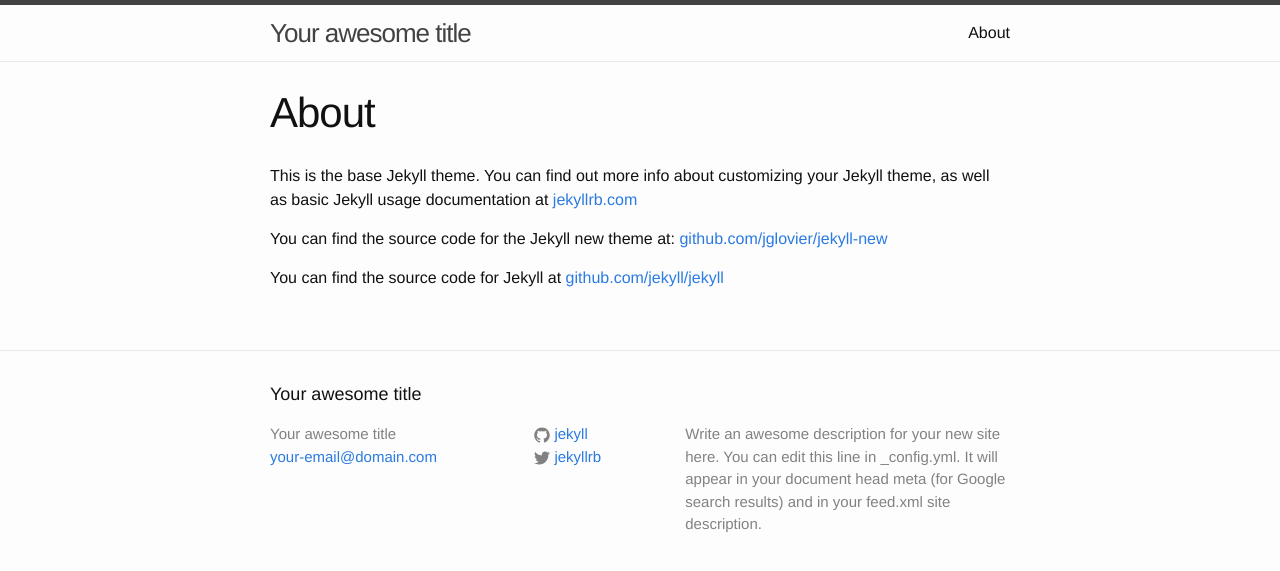
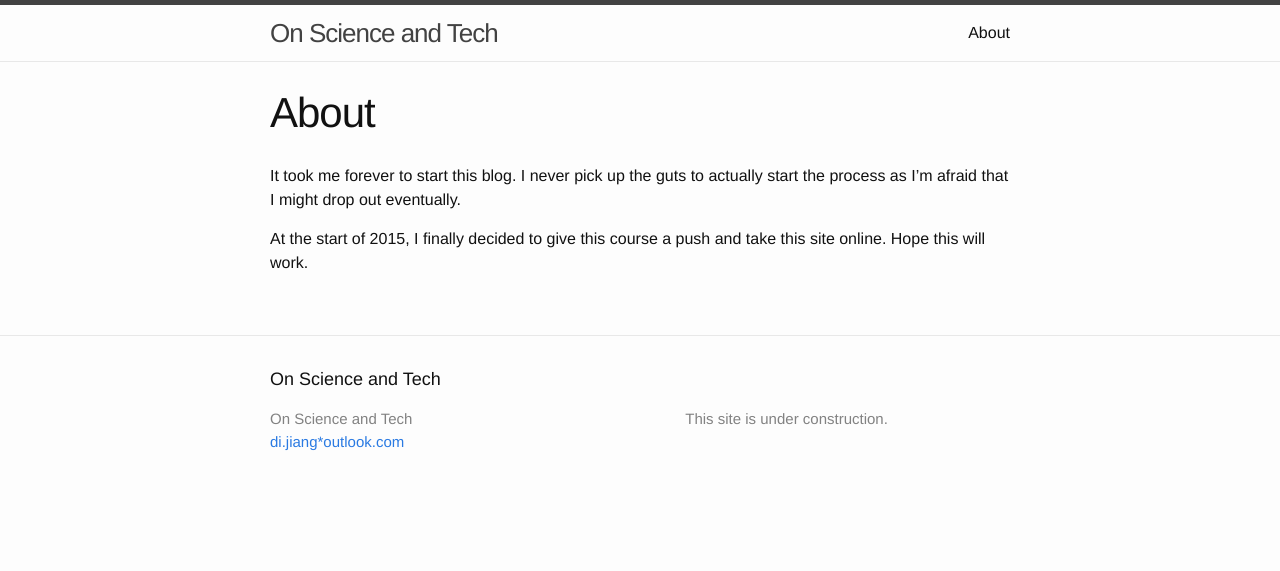
Before and after one commit to deene/deene.github.io, a Jekyll site: the page built from about.md, in a window 1280 px wide. Shown: the top 571 px of the page. Built offline with Jekyll 4.4.1, drawn with Linux system fonts in a browser that asks for light colours.

```diff
--- a/_config.yml
+++ b/_config.yml
@@ -1,14 +1,12 @@
 # Site settings
-title: Your awesome title
-email: your-email@domain.com
+title: On Science and Tech
+email: di.jiang*outlook.com
 description: > # this means to ignore newlines until "baseurl:"
-  Write an awesome description for your new site here. You can edit this
-  line in _config.yml. It will appear in your document head meta (for
-  Google search results) and in your feed.xml site description.
+  This site is under construction.
 baseurl: "" # the subpath of your site, e.g. /blog/
-url: "http://yourdomain.com" # the base hostname & protocol for your site
-twitter_username: jekyllrb
-github_username:  jekyll
+url: "http://deene.github.io" # the base hostname & protocol for your site
+twitter_username:
+github_username:
 
 # Build settings
 markdown: kramdown
--- a/about.md
+++ b/about.md
@@ -4,8 +4,6 @@ title: About
 permalink: /about/
 ---
 
-This is the base Jekyll theme. You can find out more info about customizing your Jekyll theme, as well as basic Jekyll usage documentation at [jekyllrb.com](http://jekyllrb.com/)
+It took me forever to start this blog. I never pick up the guts to actually start the process as I'm afraid that I might drop out eventually.
 
-You can find the source code for the Jekyll new theme at: [github.com/jglovier/jekyll-new](https://github.com/jglovier/jekyll-new)
-
-You can find the source code for Jekyll at [github.com/jekyll/jekyll](https://github.com/jekyll/jekyll)
+At the start of 2015, I finally decided to give this course a push and take this site online. Hope this will work.
```
Also changed, not shown: _drafts/2015-01-04-taste-of-open-access--part-1--how-to-download-data-from-nature.md (added, +87 -0 lines), _drafts/2015-01-04-taste-of-open-access--part-2--how-to-count-the-words.md (added, +29 -0 lines), _drafts/2015-01-04-taste-of-open-access--part-3--data-analysis.md (added, +18 -0 lines), _posts/2015-01-03-first-entry.md (deleted, +0 -18 lines), _posts/2015-01-03-welcome-to-jekyll.markdown (deleted, +0 -25 lines), _posts/2015-01-04-taste-of-open-access--part-1--how-to-download-article-meta-info-using-nature-open-search-API.md (added, +98 -0 lines), assets/images/top10WordCountTableNatureNano2006-14.png (added), assets/images/top10WordTrendNatureNano2006-14.png (added).
